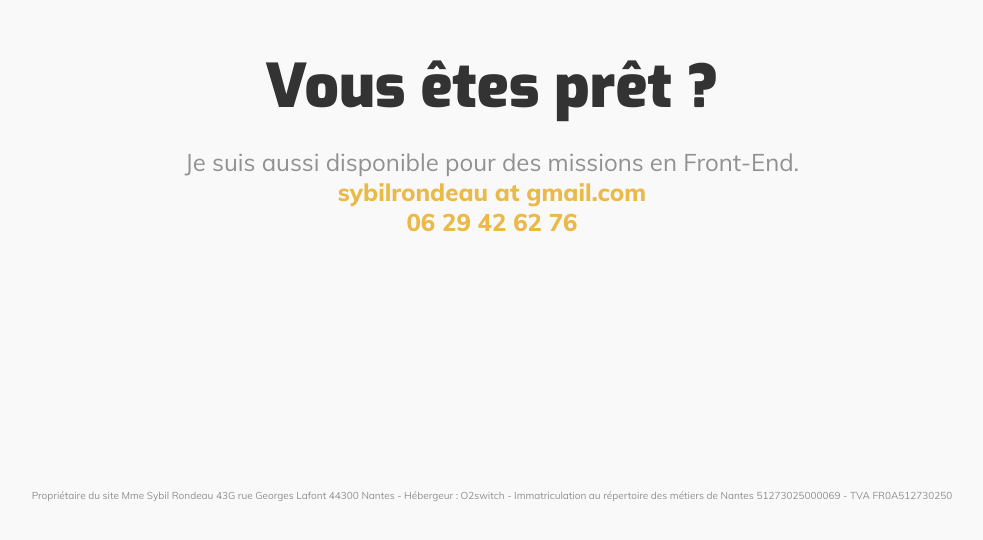
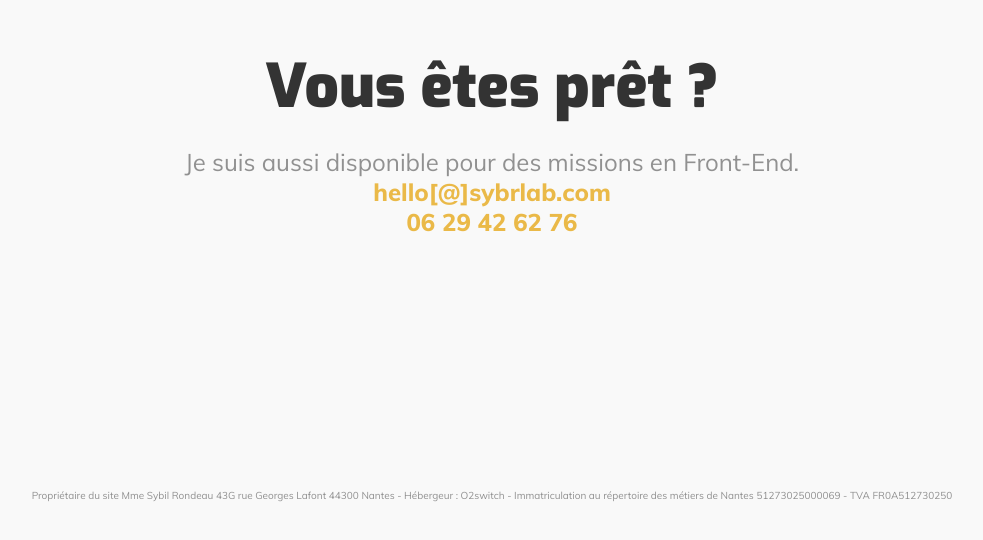
Before and after one commit to sybilrondeau/sybrlab, a website built with Parcel: page src/index.html in a window 1280 px wide. Shown: the part 5603-6143 px from the top of the page, without its empty margins (148-1131 px from the left). Built offline with nearby package versions, Linux system fonts and the light colour scheme.

Commit message:
changement email

```diff
--- a/src/index.html
+++ b/src/index.html
@@ -242,7 +242,7 @@
 	<div class="cta" id="section4">
 		<h2 class="cta__title">Vous êtes prêt ?</h2>
 		<p class="text-grey-medium">Je suis aussi disponible pour des missions en Front-End.</p>
-		<p><span class="accent">sybilrondeau at gmail.com</span></p>
+		<p><span class="accent">hello[@]sybrlab.com</span></p>
 		<p><span class="accent">06 29 42 62 76</span></p>
 	<p id="legal">Propriétaire du site Mme Sybil Rondeau 43G rue Georges Lafont 44300 Nantes - Hébergeur : O2switch - Immatriculation au répertoire des métiers de Nantes 51273025000069 - TVA FR0A512730250</p>
 	</div>
```
